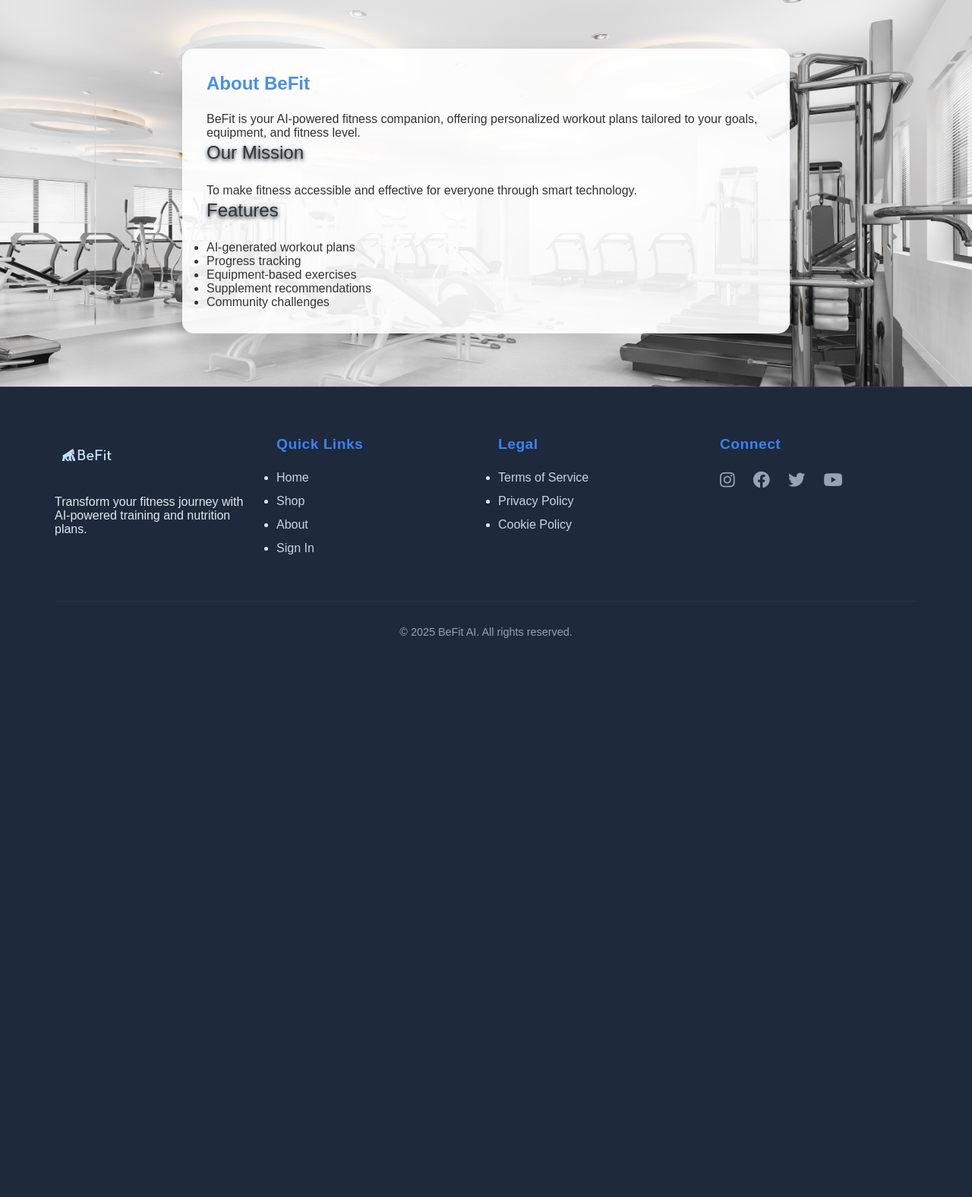
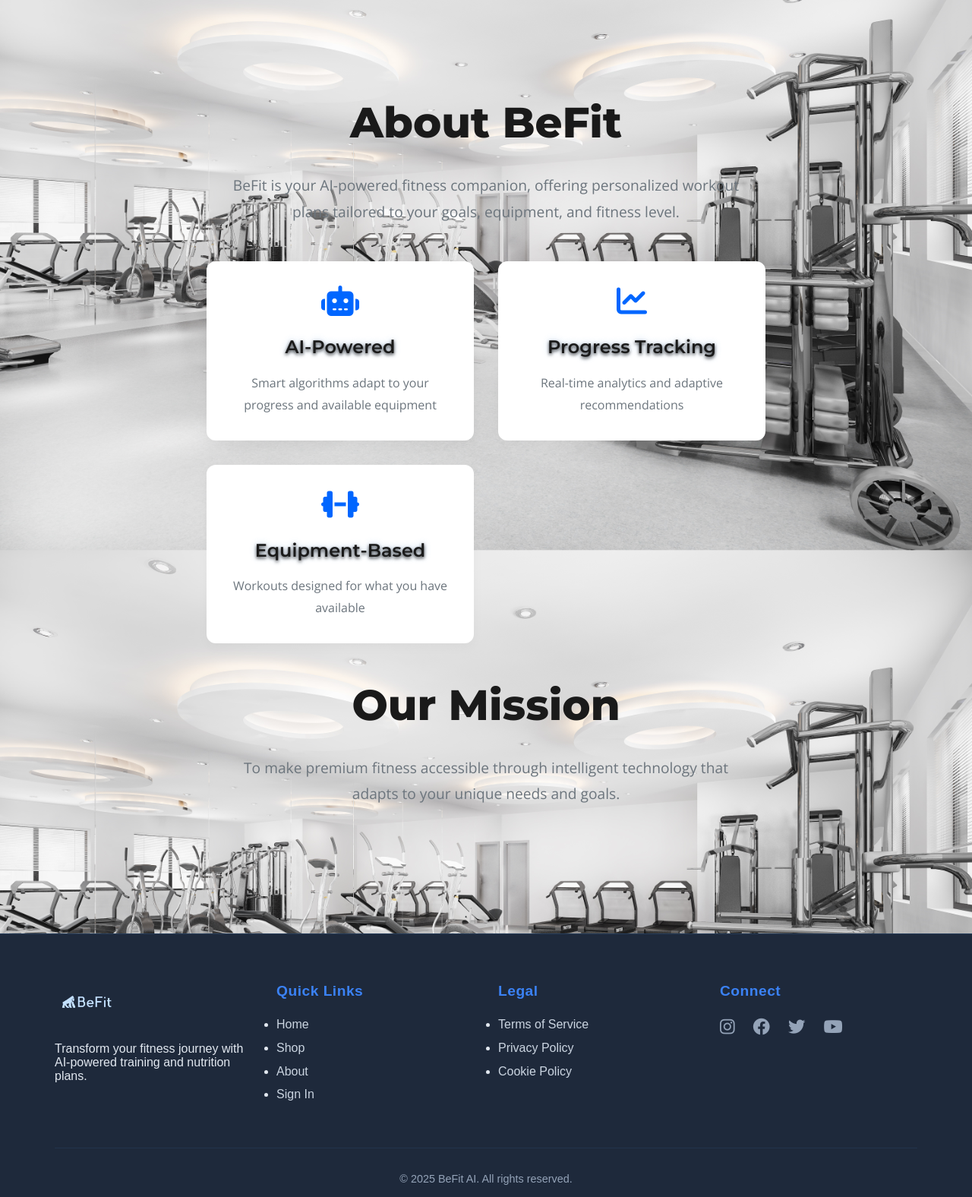
Before and after one commit to NouNou-coding/BeFit, a PHP site: page /about.php in a window 1280 px wide. Shown: the part 129-1705 px from the top of the page at 76% size. Before the commit the page ends 969 px from the top, so only its background shows below. Run offline with PHP 8.4, Linux system fonts and the light colour scheme.

Commit message:
front end about,php

```diff
--- a/BeFit-Folder/about.php
+++ b/BeFit-Folder/about.php
@@ -5,50 +5,119 @@
     <meta charset="UTF-8">
     <meta name="viewport" content="width=device-width, initial-scale=1.0">
     <title>About BeFit</title>
-    <!-- Corrected CSS path -->
     <link rel="stylesheet" href="/BeFit-Folder/public/css/styles1.css">
     <link rel="stylesheet" href="https://cdnjs.cloudflare.com/ajax/libs/font-awesome/6.4.0/css/all.min.css">
+    <link href="https://fonts.googleapis.com/css2?family=Montserrat:wght@600;700;800&family=Open+Sans:wght@400;600&display=swap" rel="stylesheet">
     <style>
-        /* Reuse your existing styles + add: */
+        :root {
+            --section-spacing: 6rem;
+        }
+
+        .about-content {
+            max-width: 800px;
+            margin: 0 auto;
+            padding: 0 2rem;
+        }
+
         .about-section {
+            text-align: center;
+            padding: var(--section-spacing) 0;
+        }
+
+        .about-section h2 {
+            font-family: 'Montserrat', sans-serif;
+            font-size: clamp(2.5rem, 6vw, 3.5rem);
+            font-weight: 800;
+            color: var(--dark);
+            margin-bottom: 2rem;
+            line-height: 1.2;
+        }
+
+        .about-section p {
+            font-family: 'Open Sans', sans-serif;
+            font-size: 1.2rem;
+            color: var(--gray);
+            line-height: 1.8;
+            max-width: 700px;
+            margin: 0 auto 2rem;
+        }
+
+        .features-grid {
+            display: grid;
+            grid-template-columns: repeat(auto-fit, minmax(250px, 1fr));
+            gap: 2rem;
+            margin: 3rem auto;
             max-width: 800px;
-            margin: 2rem auto;
+        }
+
+        .feature-card {
+            background: white;
             padding: 2rem;
-            background: rgba(255, 255, 255, 0.9);
-            border-radius: 15px;
-            box-shadow: 0 8px 30px rgba(0, 0, 0, 0.1);
+            border-radius: 12px;
+            box-shadow: 0 5px 15px rgba(0,0,0,0.03);
+            transition: all 0.3s ease;
         }
-        .about-section h2 {
-            color: #4A90E2;
+
+        .feature-card:hover {
+            transform: translateY(-5px);
+            box-shadow: 0 10px 25px rgba(0,0,0,0.08);
+        }
+
+        .feature-icon {
+            font-size: 2.5rem;
+            color: var(--primary);
             margin-bottom: 1.5rem;
+        }
+
+        .feature-card h3 {
+            font-family: 'Montserrat', sans-serif;
+            color: var(--dark);
+            margin-bottom: 1rem;
+        }
+
+        .feature-card p {
+            font-size: 1rem;
+            margin-bottom: 0;
         }
     </style>
 </head>
-<body class="shared-bg">
+<body>
     <?php include __DIR__ . '/includes/header.php'; ?>
 
     <main class="main-content">
-        <div class="about-section">
-            <h2>About BeFit</h2>
-            <p>BeFit is your AI-powered fitness companion, offering personalized workout plans tailored to your goals, equipment, and fitness level.</p>
+        <section class="about-section">
+            <div class="about-content">
+                <h2>About BeFit</h2>
+                <p>BeFit is your AI-powered fitness companion, offering personalized workout plans tailored to your goals, equipment, and fitness level.</p>
 
-            <h3>Our Mission</h3>
-            <p>To make fitness accessible and effective for everyone through smart technology.</p>
+                <div class="features-grid">
+                    <div class="feature-card">
+                        <i class="fas fa-robot feature-icon"></i>
+                        <h3>AI-Powered</h3>
+                        <p>Smart algorithms adapt to your progress and available equipment</p>
+                    </div>
 
-            <h3>Features</h3>
-            <ul>
-                <li>AI-generated workout plans</li>
-                <li>Progress tracking</li>
-                <li>Equipment-based exercises</li>
-                <li>Supplement recommendations</li>
-                <li>Community challenges</li>
-            </ul>
-        </div>
+                    <div class="feature-card">
+                        <i class="fas fa-chart-line feature-icon"></i>
+                        <h3>Progress Tracking</h3>
+                        <p>Real-time analytics and adaptive recommendations</p>
+                    </div>
+
+                    <div class="feature-card">
+                        <i class="fas fa-dumbbell feature-icon"></i>
+                        <h3>Equipment-Based</h3>
+                        <p>Workouts designed for what you have available</p>
+                    </div>
+                </div>
+
+                <h2>Our Mission</h2>
+                <p>To make premium fitness accessible through intelligent technology that adapts to your unique needs and goals.</p>
+            </div>
+        </section>
     </main>
 
     <?php include __DIR__ . '/includes/footer.php'; ?>
 
-    <!-- JavaScript -->
     <script src="/BeFit-Folder/public/js/transitions.js"></script>
 </body>
 </html>
```
